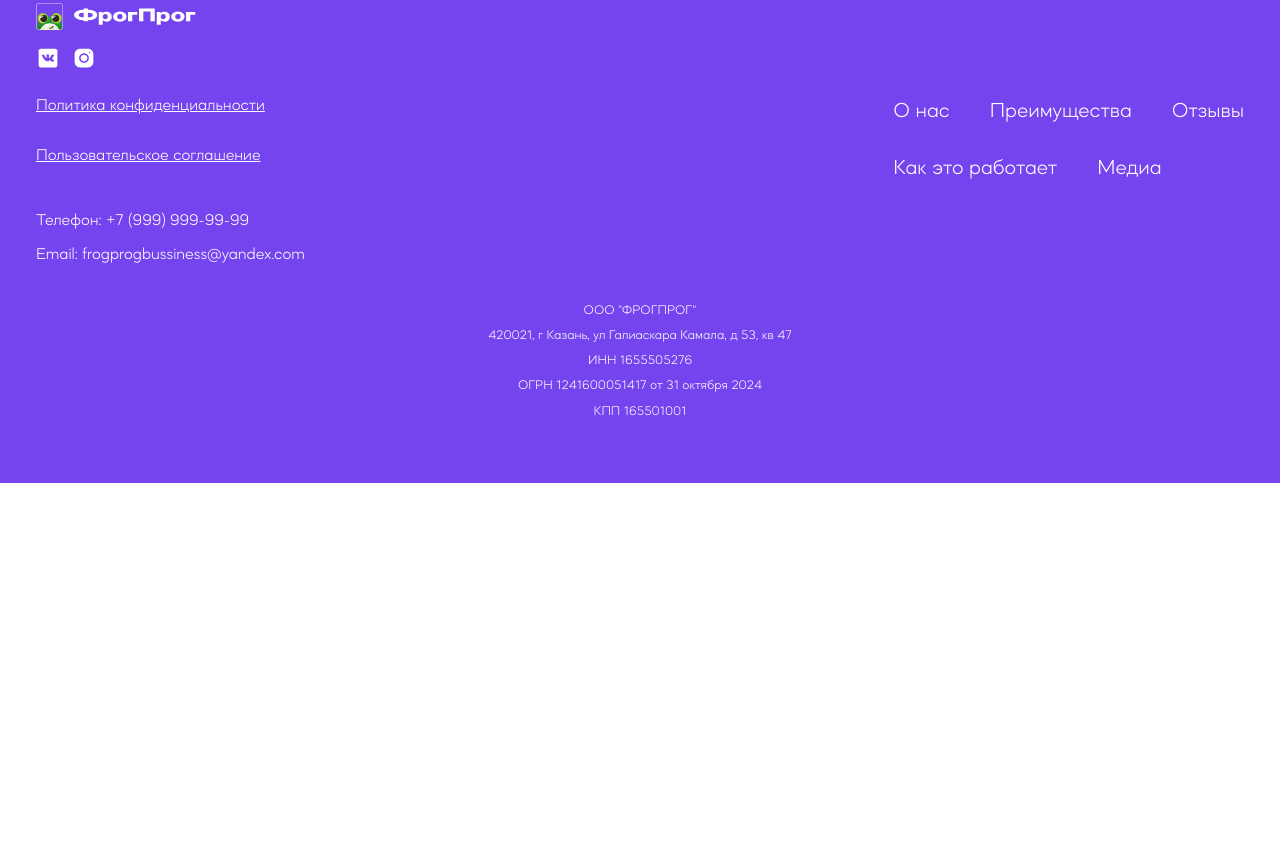
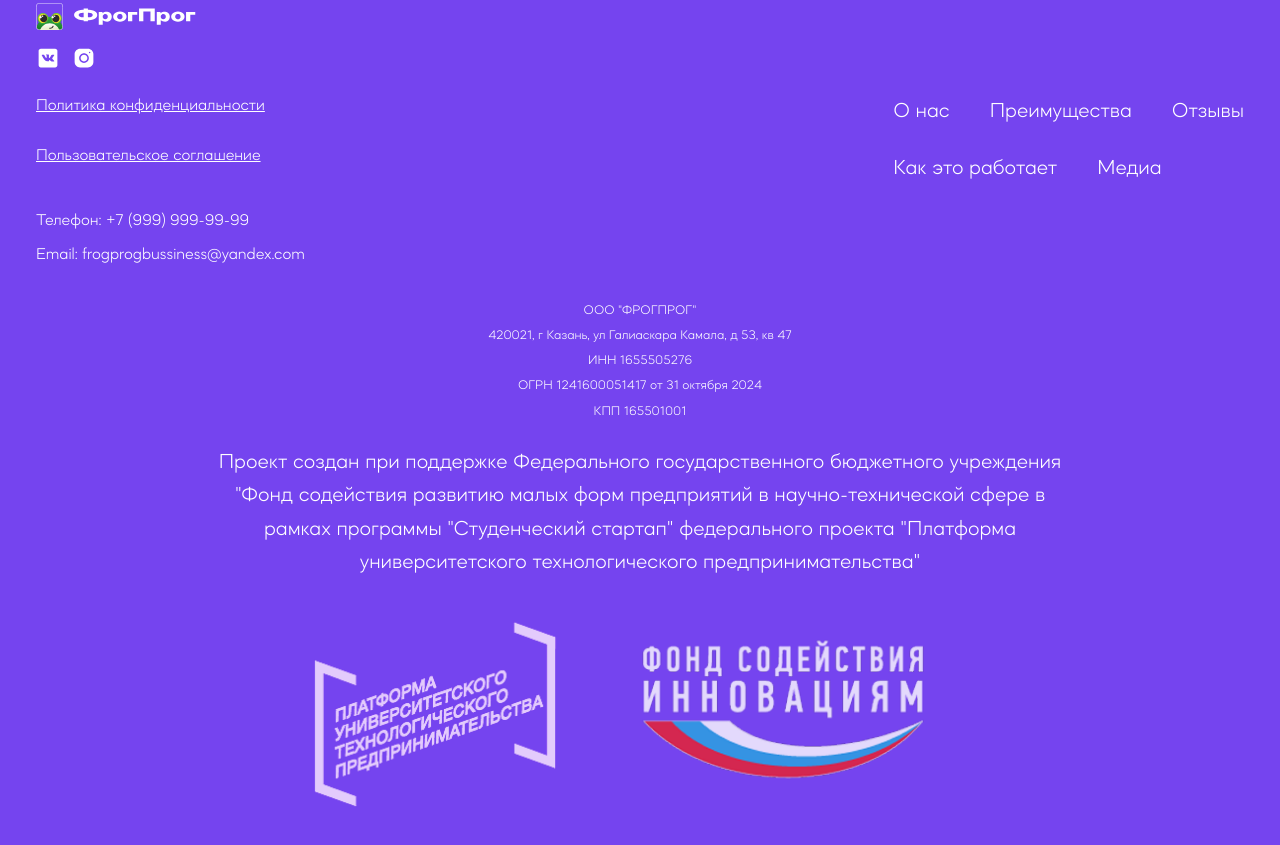
Before and after one commit to Hibiscus14/landing-frogprog, a plain HTML site: page account.html in a window 1280 px wide. Shown: the part 1014-1859 px from the top of the page. Before the commit the page ends 1497 px from the top, so only its background shows below. Drawn offline with Linux system fonts and the light colour scheme; files whose address does not match are found by name.

Commit message:
Добавила секцию спонсоров

```diff
--- a/account.html
+++ b/account.html
@@ -129,6 +129,15 @@
             <p>ОГРН 1241600051417 от 31 октября 2024</p>
             <p>КПП 165501001</p>
         </div>
+        <div class="support">
+            <p class="support-text">
+                Проект создан при поддержке Федерального государственного бюджетного учреждения <br>"Фонд содействия развитию малых форм предприятий в научно-технической сфере в <br>рамках программы "Студенческий стартап" федерального проекта "Платформа <br>университетского технологического предпринимательства"
+            </p>
+            <div class="support-logos">
+                <img src="img/support-logo1.png" alt="Логотип 1" class="support-logo1">
+                <img src="img/support-logo2.png" alt="Логотип 2" class="support-logo2">
+            </div>
+        </div>
     </footer>
 
     <script src="js/hamburgerMenu.js"></script>
--- a/css/components.css
+++ b/css/components.css
@@ -757,7 +757,7 @@
     font-size: 0.8rem;
     text-align: center;
     margin-top: 1.5rem;
-    padding-bottom: 1rem;
+    padding-bottom: 0rem;
 }
 
     .footer-requisites p {
@@ -769,6 +769,40 @@
     margin: 3rem auto 3rem auto;
     padding: 2rem 1rem;
     text-align: center;
+}
+
+/* ===== Support Section ===== */
+.support {
+    text-align: center;
+    margin-top: 1.5rem;
+    padding-bottom: 1rem;
+    color: var(--clr-white);
+    font-size: 0.8rem;
+}
+
+.support-text {
+    font-size: 1.3rem;
+    margin-bottom: 1rem;
+    max-width: 80%;
+    margin-left: auto;
+    margin-right: auto;
+}
+
+.support-logos {
+    display: flex;
+    justify-content: center;
+    align-items: center;
+    gap: 1rem;
+}
+
+.support-logo1 {
+    width: 270px;
+    height: auto;
+}
+
+.support-logo2 {
+    width: 400px;
+    height: auto;
 }
 
 /* ===== Auth Components ===== */
--- a/css/media.css
+++ b/css/media.css
@@ -13,7 +13,22 @@
         margin-bottom: 1rem;
     }
 
+    .support-logo1 {
+        width: 100px;
+    }
 
+    .support-logo2 {
+        width: 150px;
+    }
+
+    .support-logos {
+        flex-direction: column;
+        gap: 0.5rem;
+    }
+
+    .support-text {
+        font-size: 0.7rem;
+    }
 }
 
 
@@ -487,6 +502,22 @@
     .footer-requisites {
         font-size: 0.75rem;
     }
+    .support-logo1 {
+        width: 135px;
+    }
+
+    .support-logo2 {
+        width: 200px;
+    }
+
+    .support-logos {
+        flex-direction: column;
+        gap: 0.75rem;
+    }
+
+    .support-text {
+        font-size: 0.75rem;
+    }
 }
 /* Medium devices (tablets, 768px and up) */
 @media (min-width: 768px) {
@@ -687,6 +718,13 @@
     .trial-offer__illustration {
         height: 150%;
     }
+    .support-logo1 {
+        width: 200px;
+    }
+
+    .support-logo2 {
+        width: 300px;
+    }
 }
 
     /* Large devices (desktops, 992px and up) */
@@ -717,6 +755,13 @@
     .info-result {
         left: 10%;
     }
+    .support-logo1 {
+        width: 230px;
+    }
+
+    .support-logo2 {
+        width: 350px;
+    }
 }
 
     /* Extra large devices (large desktops, 1200px and up) */
@@ -745,6 +790,13 @@
     .trial-offer__form {
         padding: clamp(2rem, 4vw, 2.5rem);
     }
+    .support-logo1 {
+        width: 270px;
+    }
+
+    .support-logo2 {
+        width: 400px;
+    }
 }
 
 
```
Also changed, not shown: index.html (+9 -1 lines), privacy.html (+9 -0 lines), img/support-logo1.png (added), img/support-logo2.png (added).
